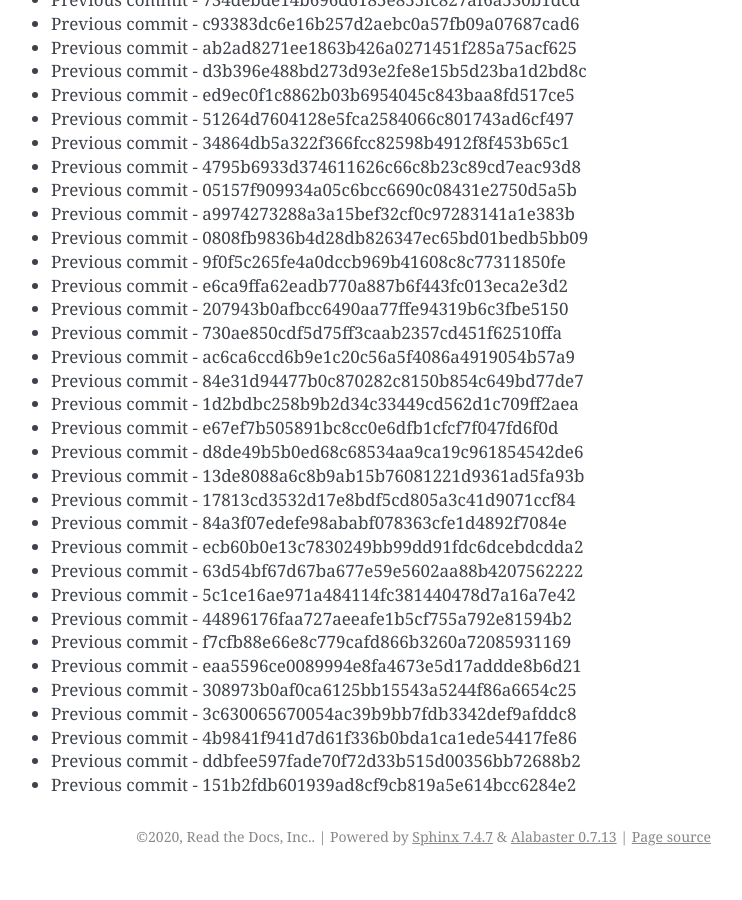
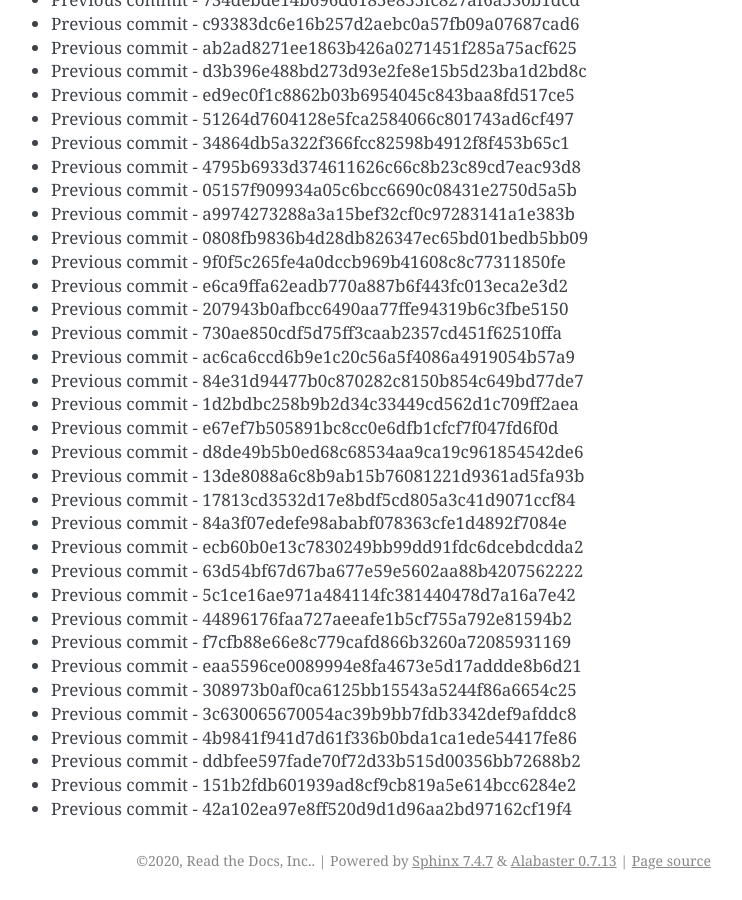
Before and after one commit to readthedocs/rtd-git-stresstest, a Sphinx documentation site: the page built from docs/updates.rst, in a window 1280 px wide and 900 px high, scrolled down 6700 px. Shown: the whole window, without its empty margins (399-1141 px from the left). Built offline with Sphinx 7.4.7, drawn with Linux system fonts in a browser that asks for light colours; before the commit the page ends 7576 px from its top, so only the background shows below that.

Commit message:
Generating commit from previous: 42a102ea97e8ff520d9d1d96aa2bd97162cf19f4

```diff
--- a/docs/updates.rst
+++ b/docs/updates.rst
@@ -313,3 +313,4 @@ It can be tested for any performance characteristics.
 * Previous commit - 4b9841f941d7d61f336b0bda1ca1ede54417fe86
 * Previous commit - ddbfee597fade70f72d33b515d00356bb72688b2
 * Previous commit - 151b2fdb601939ad8cf9cb819a5e614bcc6284e2
+* Previous commit - 42a102ea97e8ff520d9d1d96aa2bd97162cf19f4
```
